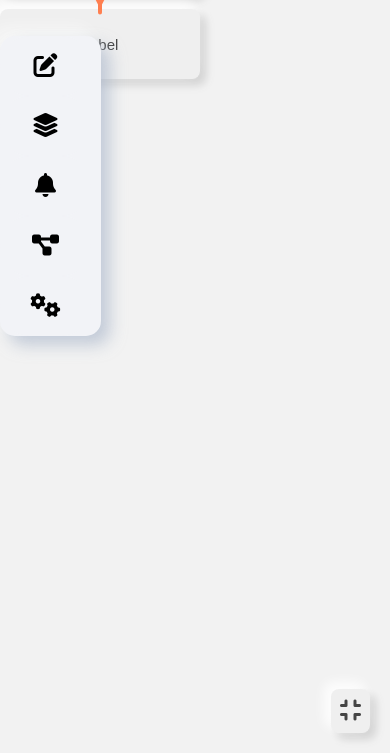
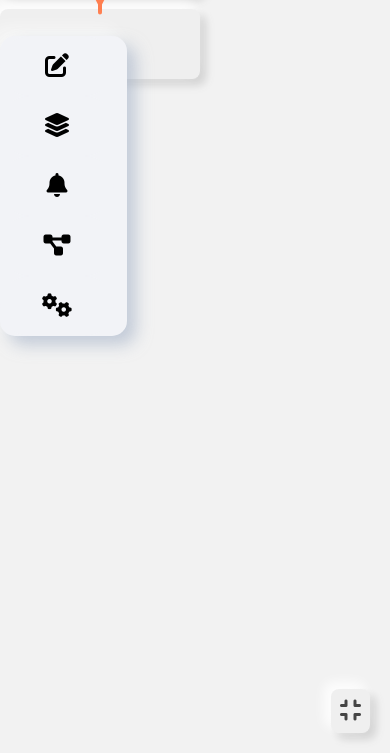
Before and after one commit to solid-droid/FIS-Concept, a plain HTML site: page index.html in a window 390 px wide. Shown: the part 91-844 px from the top of the page. Drawn offline with Linux system fonts and the light colour scheme.

Commit message:
Add files via upload

```diff
--- a/main.css
+++ b/main.css
@@ -142,7 +142,7 @@ text-align: center;
         height:400px;
     }
     .menu{
-        width  : 12% !important;
+        width  : 15% !important;
     }
 }
 .newLayer{
```
